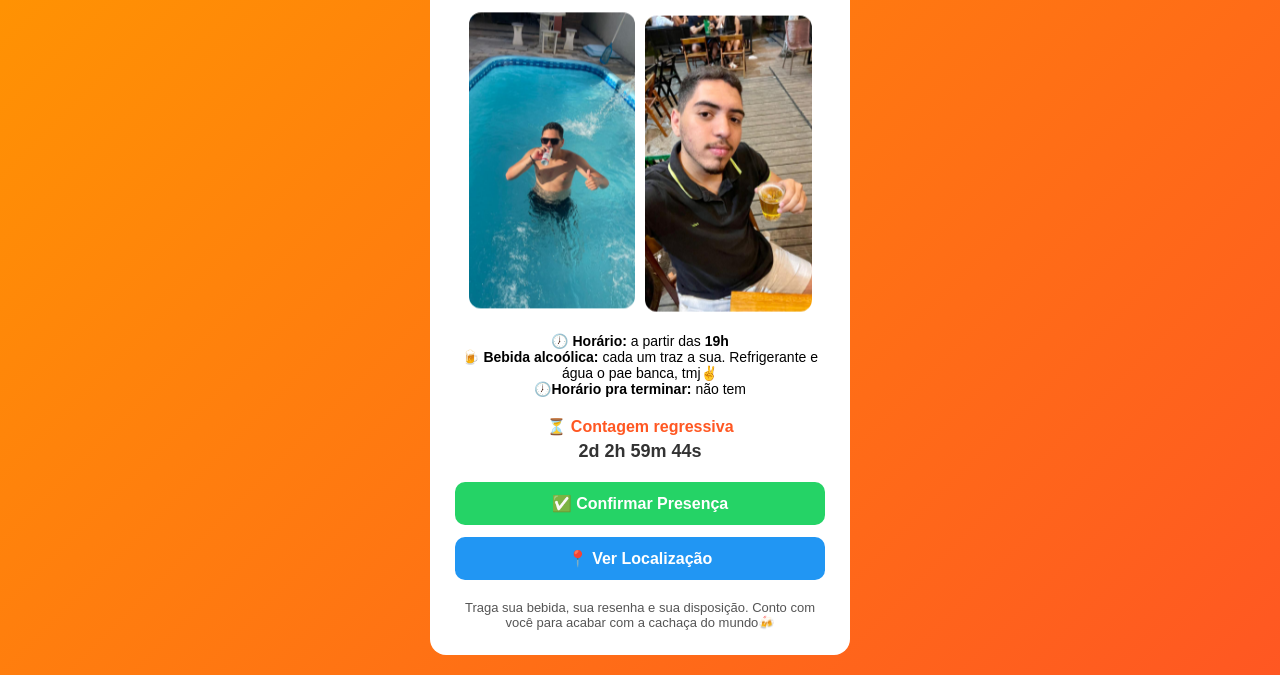
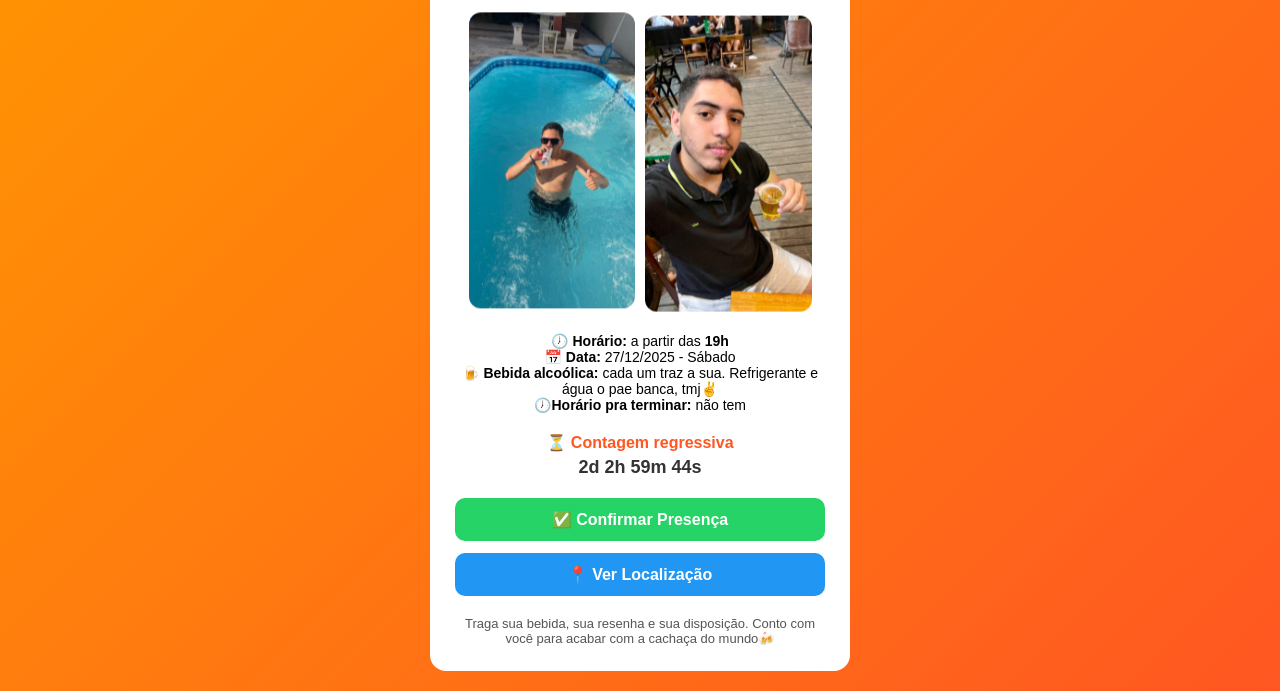
Before and after one commit to WesleyFilhoDev/convite, a plain HTML site: page index.html in a window 1280 px wide. Shown: the part 192-883 px from the top of the page. Drawn offline with Linux system fonts and the light colour scheme.

Commit message:
feat: Add event date to birthday celebration webpage

```diff
--- a/index.html
+++ b/index.html
@@ -23,6 +23,7 @@ o aniversário do W, sem desculpas aceitas 😎🍻
 
     <div class="info">
       <p>🕖 <strong>Horário:</strong> a partir das <strong>19h</strong></p>
+      <p>📅 <strong>Data:</strong> 27/12/2025 - Sábado</p>
       <p>🍺 <strong>Bebida alcoólica:</strong> cada um traz a sua. Refrigerante e água o pae banca, tmj✌️</p>
       <p>🕖<strong>Horário pra terminar:</strong> não tem</p>
     </div>
```
